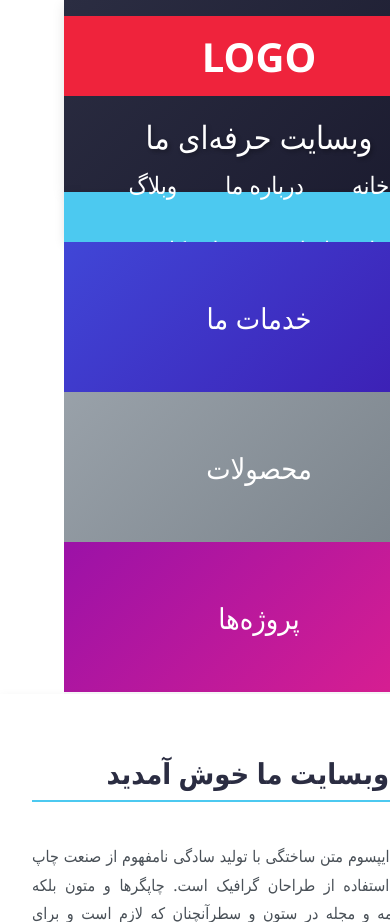
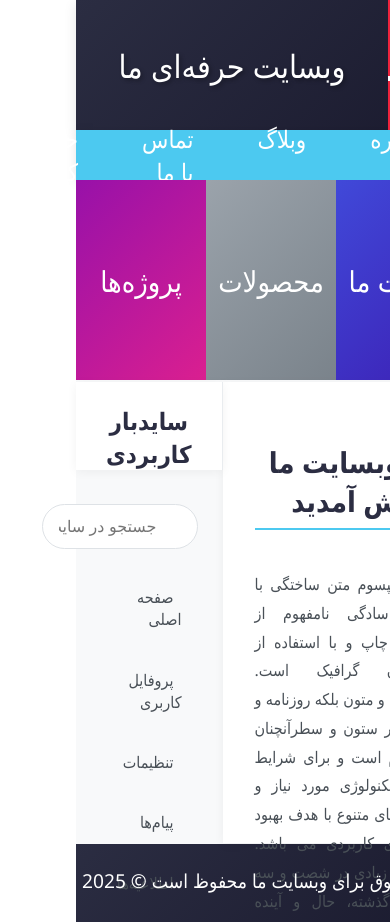
Before and after one commit to javad-musavi/task2, a plain HTML site: page index.html in a window 390 px wide. Shown: the top 922 px of the page. Drawn offline with Linux system fonts and the light colour scheme.

Commit message:
update style

```diff
--- a/css/style.css
+++ b/css/style.css
@@ -1,117 +1,3 @@
-/* body,html{
-    margin: 0;
-    padding: 0;
-
-}
-.header{
-    width: 100%;
-    height: 150px;
-    background: black;
-    display: flex;
-    flex-direction: row;
-    justify-content: start;
-    align-items: center;
-}
-.child{
-    width: 20%;
-    height: inherit;
-    background: red;
-    display: flex;
-    justify-content: center;
-    align-items: center;
-    font-size: xx-large;
-}
-.child1{
-    width: 80%;
-    height: inherit;
-    background: green;
-    display: flex;
-    justify-content: center;
-    align-items: center;
-    font-size: xx-large;
-}
-.menu{
-    width: 100%;
-    height: 80px;
-    background: yellow;
-    display: flex;
-    justify-content: center;
-    align-items: center;
-    font-size: xx-large;
-}
-.section{
-    width: 100%;
-    height: 200px;
-    background: black;
-    display: flex;
-    flex-direction: row;
-    justify-content: start;
-    align-items: center;
-}
-.child2{
-    width: 33.33%;
-    height: inherit;
-    background: blue;
-    display: flex;
-    justify-content: center;
-    align-items: center;
-    font-size: xx-large;
-}
-.child3{
-    width: 33.33%;
-    height: inherit;
-    background: silver;
-    display: flex;
-    justify-content: center;
-    align-items: center;
-    font-size: xx-large;
-}
-.child4{
-    width: 33.33%;
-    height: inherit;
-    background: violet;
-    display: flex;
-    justify-content: center;
-    align-items: center;
-    font-size: xx-large;
-}
-.section1{
-    width: 100%;
-    height: 400px;
-    background: black;
-    display: flex;
-    flex-direction: row;
-    justify-content: start;
-    align-items: center;
-}
-.child5{
-    width: 75%;
-    height: inherit;
-    background: aquamarine;
-    display: flex;
-    justify-content: center;
-    align-items: center;
-    font-size: xx-large;
-}
-.child6{
-    width: 25%;
-    height: inherit;
-    background: green;
-    display: flex;
-    justify-content: center;
-    align-items: center;
-    font-size: xx-large;
-}
-.footer{
-    width: 100%;
-    height: 80px;
-    background: slategray;
-    display: flex;
-    justify-content: center;
-    align-items: center;
-    font-size: xx-large;
-} */
-
 body, html {
     margin: 0;
     padding: 0;
@@ -458,51 +344,3 @@ body, html {
     color: #4cc9f0;
     transform: translateY(-3px);
 }
-
-/* طراحی واکنش‌گرا */
-@media (max-width: 992px) {
-    .section {
-        flex-wrap: wrap;
-        height: auto;
-    }
-
-    .child2, .child3, .child4 {
-        width: 100%;
-        height: 150px;
-    }
-
-    .section1 {
-        flex-direction: column;
-        height: auto;
-    }
-
-    .child5, .child6 {
-        width: 100%;
-    }
-
-    .child6 {
-        border-right: none;
-        border-top: 1px solid #e9ecef;
-    }
-}
-
-@media (max-width: 768px) {
-    .header {
-        flex-direction: column;
-        height: auto;
-        padding: 1rem 0;
-    }
-
-    .child, .child1 {
-        width: 100%;
-        height: 80px;
-        clip-path: none;
-    }
-
-    .nav-links {
-        flex-wrap: wrap;
-        justify-content: center;
-        gap: 1rem;
-        padding: 0 1rem;
-    }
-}
```
